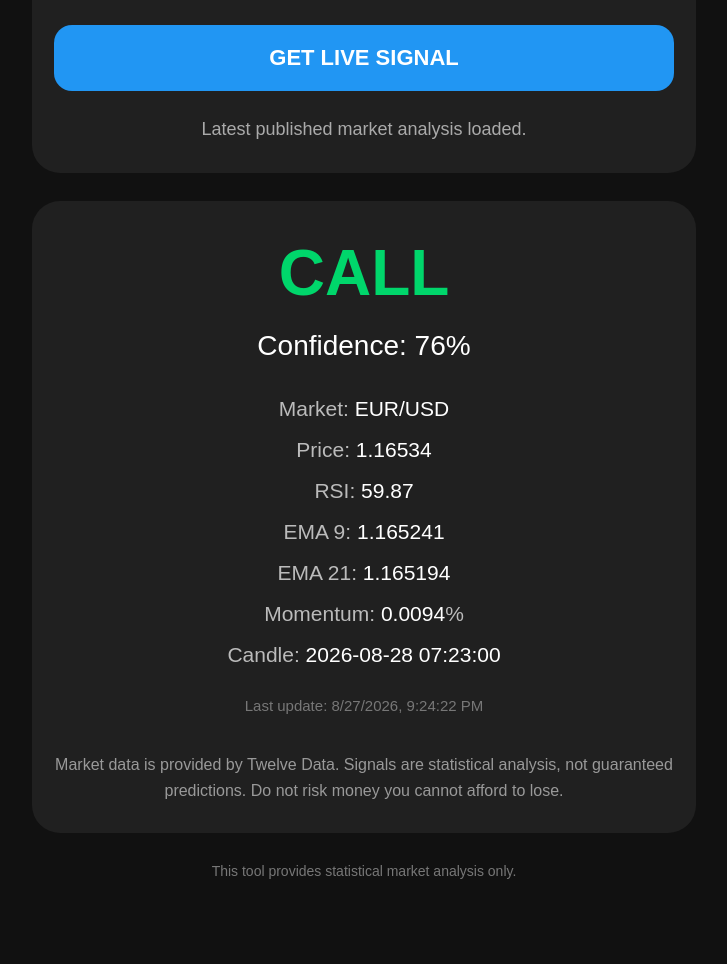
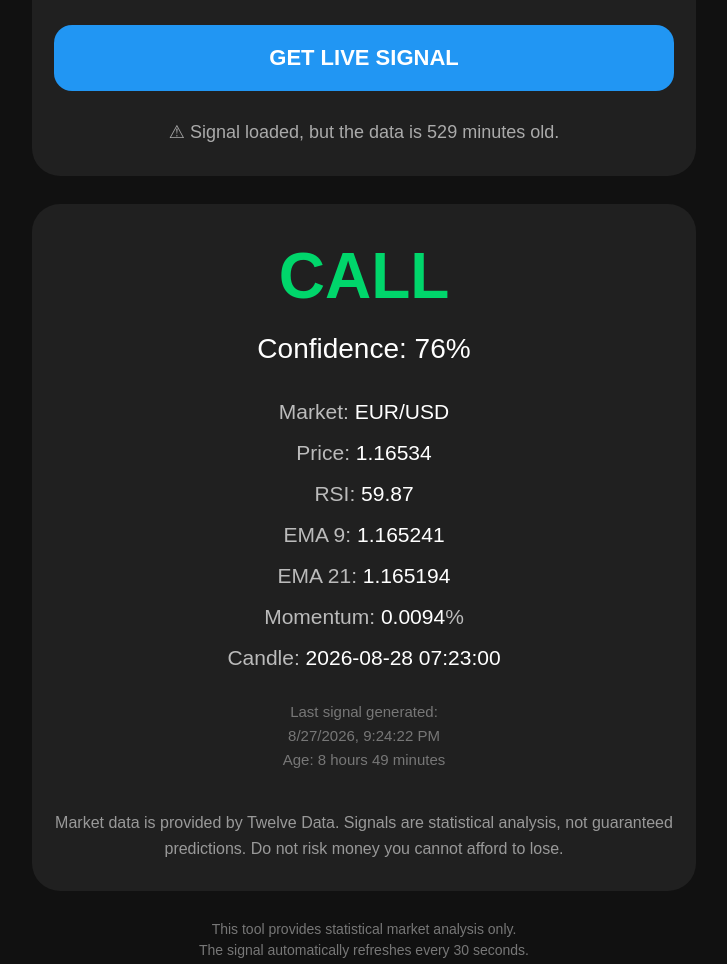
Before and after one commit to talentdavid787898-cell/Expert-option-signal-app, a plain HTML site: page index.html in a window 1280 px wide. Shown: the part 377-1341 px from the top of the page, without its empty margins (276-1003 px from the left). Before the commit the page ends 1299 px from the top, so only its background shows below. Drawn offline with Linux system fonts and the light colour scheme.

Commit message:
Enhance button styles and update signal messages
Added styles for disabled buttons and updated signal loading messages.

```diff
--- a/index.html
+++ b/index.html
@@ -83,12 +83,17 @@
       transform: scale(0.99);
     }
 
+    button:disabled {
+      opacity: 0.6;
+    }
+
     #status {
       text-align: center;
       color: #aaaaaa;
       font-size: 18px;
       margin-top: 28px;
       min-height: 24px;
+      line-height: 1.5;
     }
 
     .signal-card {
@@ -128,17 +133,30 @@
       color: #ffffff;
     }
 
+    .updated {
+      margin-top: 30px;
+      color: #777777;
+      font-size: 15px;
+      line-height: 1.6;
+    }
+
+    .fresh {
+      color: #00d66b;
+    }
+
+    .stale {
+      color: #ffb300;
+    }
+
+    .error {
+      color: #ff3b30;
+    }
+
     .warning {
       margin-top: 38px;
       color: #999999;
       font-size: 16px;
       line-height: 1.6;
-    }
-
-    .updated {
-      margin-top: 30px;
-      color: #777777;
-      font-size: 15px;
     }
 
     .footer {
@@ -181,12 +199,12 @@
         <option value="1min">1 Minute</option>
       </select>
 
-      <button onclick="getSignal()">
+      <button id="signalButton" onclick="getSignal()">
         GET LIVE SIGNAL
       </button>
 
       <div id="status">
-        Loading latest market analysis...
+        Connecting to live signal service...
       </div>
 
     </div>
@@ -198,7 +216,8 @@
       </div>
 
       <div class="confidence">
-        Confidence: <span id="confidence">--</span>%
+        Confidence:
+        <span id="confidence">--</span>%
       </div>
 
       <div class="data-row">
@@ -237,8 +256,11 @@
       </div>
 
       <div class="updated">
-        Last update:
+        Last signal generated:
+        <br>
         <span id="updated">--</span>
+        <br>
+        <span id="age">--</span>
       </div>
 
       <div class="warning">
@@ -251,140 +273,258 @@
 
     <div class="footer">
       This tool provides statistical market analysis only.
+      <br>
+      The signal automatically refreshes every 30 seconds.
     </div>
 
   </div>
 
+
   <script>
+
+    let lastGeneratedAt = null;
+
+
+    /*
+      LOAD SIGNAL
+    */
 
     async function getSignal() {
 
-      const status = document.getElementById("status");
+      const status =
+        document.getElementById("status");
 
+      const button =
+        document.getElementById("signalButton");
+
+      status.className = "";
       status.textContent =
-        "Getting latest available signal...";
+        "Getting latest market signal...";
+
+      button.disabled = true;
 
       try {
 
         /*
-          IMPORTANT:
-          signal.json is generated by your GitHub Actions workflow.
-          We deliberately do NOT put the Twelve Data API key here.
+          signal.json is generated by
+          GitHub Actions.
+
+          The timestamp prevents the browser,
+          GitHub Pages, or CDN from giving us
+          an old cached copy.
         */
 
         const url =
-          new URL("./signal.json", window.location.href);
+          new URL(
+            "./signal.json",
+            window.location.href
+          );
 
-        // Prevent browser/GitHub Pages from using an old copy.
-        url.searchParams.set("t", Date.now());
+        url.searchParams.set(
+          "cache",
+          Date.now().toString()
+        );
+
 
         const response =
-          await fetch(url.toString(), {
-            cache: "no-store"
-          });
+          await fetch(
+            url.toString(),
+            {
+              method: "GET",
+              cache: "no-store",
+              headers: {
+                "Cache-Control": "no-cache",
+                "Pragma": "no-cache"
+              }
+            }
+          );
+
 
         if (!response.ok) {
+
           throw new Error(
             "signal.json returned HTTP " +
             response.status
           );
+
         }
+
 
         const data =
           await response.json();
 
-        if (data.success !== true) {
+
+        if (
+          !data ||
+          data.success !== true
+        ) {
+
           throw new Error(
-            "Invalid signal data"
+            "Invalid signal data received."
           );
+
         }
+
 
         /*
           SIGNAL
         */
 
-        const signal =
+        const signalElement =
           document.getElementById("signal");
 
-        signal.textContent =
-          data.signal || "WAIT";
 
-        signal.className = "";
+        const currentSignal =
+          String(
+            data.signal || "WAIT"
+          ).toUpperCase();
 
-        if (data.signal === "CALL") {
 
-          signal.classList.add("call");
+        signalElement.textContent =
+          currentSignal;
 
-        } else if (data.signal === "PUT") {
 
-          signal.classList.add("put");
+        signalElement.className = "";
+
+
+        if (currentSignal === "CALL") {
+
+          signalElement.classList.add(
+            "call"
+          );
+
+        } else if (currentSignal === "PUT") {
+
+          signalElement.classList.add(
+            "put"
+          );
 
         } else {
 
-          signal.classList.add("wait");
+          signalElement.classList.add(
+            "wait"
+          );
 
         }
 
+
         /*
-          MARKET INFORMATION
+          MARKET
         */
 
         document.getElementById("confidence")
           .textContent =
           data.confidence ?? "--";
 
+
         document.getElementById("symbol")
           .textContent =
           data.symbol || "EUR/USD";
+
 
         document.getElementById("price")
           .textContent =
           data.price ?? "--";
 
+
         document.getElementById("rsi")
           .textContent =
           data.rsi14 ?? "--";
+
 
         document.getElementById("ema9")
           .textContent =
           data.ema9 ?? "--";
 
+
         document.getElementById("ema21")
           .textContent =
           data.ema21 ?? "--";
+
 
         document.getElementById("momentum")
           .textContent =
           data.momentumPercent ?? "--";
 
+
         document.getElementById("candle")
           .textContent =
           data.candleTime || "--";
 
+
         /*
-          LAST UPDATE
+          GENERATED TIME
         */
 
-        if (data.generatedAt) {
+        lastGeneratedAt =
+          data.generatedAt || null;
+
+
+        if (lastGeneratedAt) {
+
+          const generatedDate =
+            new Date(lastGeneratedAt);
+
 
           document.getElementById("updated")
             .textContent =
-            new Date(data.generatedAt)
-              .toLocaleString();
+            generatedDate.toLocaleString();
+
+
+          updateAge();
 
         } else {
 
           document.getElementById("updated")
-            .textContent = "--";
+            .textContent =
+            "Unknown";
+
+
+          document.getElementById("age")
+            .textContent =
+            "Generation time unavailable";
 
         }
 
+
         /*
-          SUCCESS MESSAGE
+          CHECK WHETHER DATA IS FRESH
         */
 
-        status.textContent =
-          "Latest published market analysis loaded.";
+        if (lastGeneratedAt) {
+
+          const ageMinutes =
+            (
+              Date.now() -
+              new Date(lastGeneratedAt).getTime()
+            ) / 60000;
+
+
+          if (ageMinutes <= 7) {
+
+            status.className = "fresh";
+
+            status.textContent =
+              "✓ Latest market signal loaded.";
+
+          } else {
+
+            status.className = "stale";
+
+            status.textContent =
+              "⚠ Signal loaded, but the data is " +
+              Math.round(ageMinutes) +
+              " minutes old.";
+
+          }
+
+        } else {
+
+          status.textContent =
+            "Latest signal loaded.";
+
+        }
+
 
       } catch (error) {
 
@@ -393,16 +533,135 @@
           error
         );
 
+
+        status.className = "error";
+
         status.textContent =
-          "Unable to load the latest signal. Try again shortly.";
+          "Unable to load the latest signal. " +
+          "Please try again.";
+
+
+      } finally {
+
+        button.disabled = false;
 
       }
 
     }
 
+
     /*
-      Load the signal automatically
-      when the website opens.
+      SHOW HOW OLD THE SIGNAL IS
+    */
+
+    function updateAge() {
+
+      if (!lastGeneratedAt) {
+        return;
+      }
+
+
+      const generated =
+        new Date(lastGeneratedAt);
+
+
+      const difference =
+        Date.now() -
+        generated.getTime();
+
+
+      if (difference < 0) {
+
+        document.getElementById("age")
+          .textContent =
+          "Generated just now";
+
+        return;
+
+      }
+
+
+      const seconds =
+        Math.floor(
+          difference / 1000
+        );
+
+
+      const minutes =
+        Math.floor(
+          seconds / 60
+        );
+
+
+      const hours =
+        Math.floor(
+          minutes / 60
+        );
+
+
+      if (hours > 0) {
+
+        document.getElementById("age")
+          .textContent =
+          "Age: " +
+          hours +
+          " hour" +
+          (hours === 1 ? "" : "s") +
+          " " +
+          (minutes % 60) +
+          " minute" +
+          ((minutes % 60) === 1 ? "" : "s");
+
+      } else if (minutes > 0) {
+
+        document.getElementById("age")
+          .textContent =
+          "Age: " +
+          minutes +
+          " minute" +
+          (minutes === 1 ? "" : "s");
+
+      } else {
+
+        document.getElementById("age")
+          .textContent =
+          "Age: less than 1 minute";
+
+      }
+
+    }
+
+
+    /*
+      AUTOMATIC REFRESH
+    */
+
+    setInterval(
+      function() {
+
+        getSignal();
+
+      },
+      30000
+    );
+
+
+    /*
+      UPDATE AGE EVERY 10 SECONDS
+    */
+
+    setInterval(
+      function() {
+
+        updateAge();
+
+      },
+      10000
+    );
+
+
+    /*
+      LOAD IMMEDIATELY
     */
 
     getSignal();
@@ -410,4 +669,4 @@
   </script>
 
 </body>
-</html>
+  </html>
```
